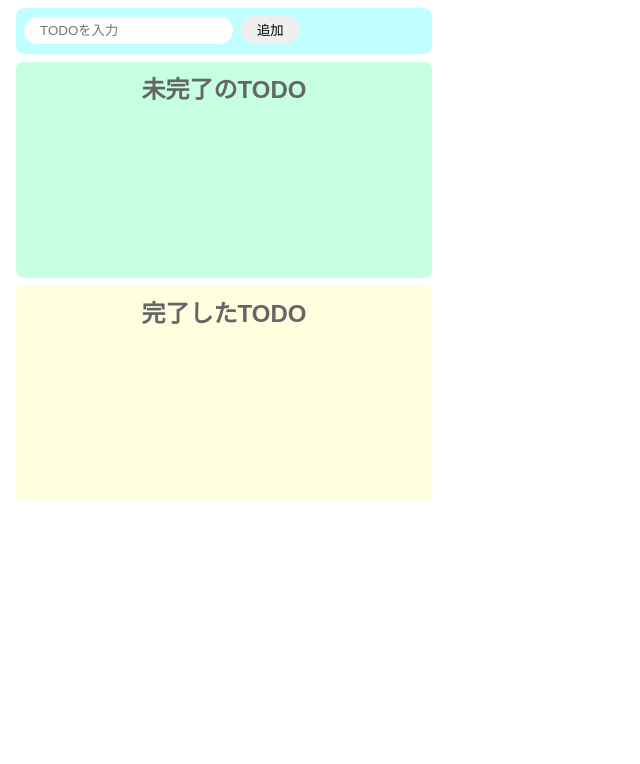
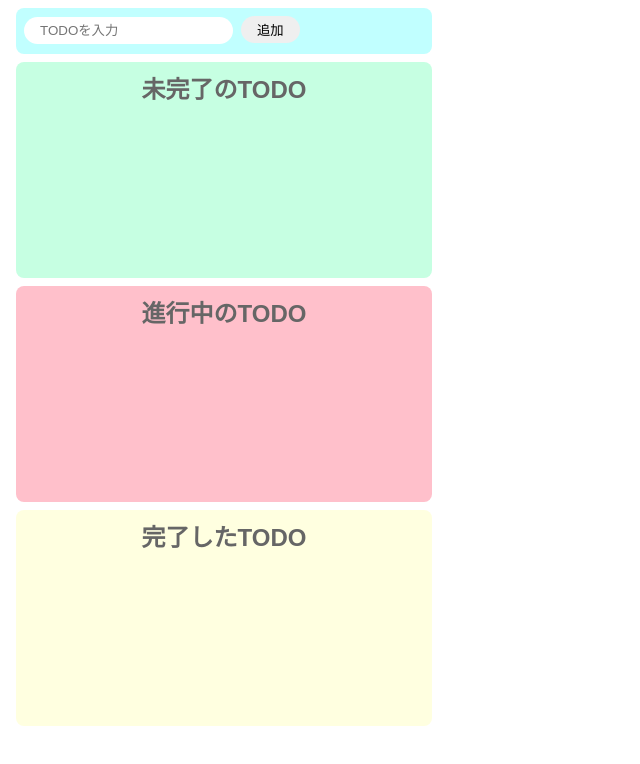
Before and after one commit to kakky08/React-TODO2, a React (Create React App) app: page / in a window 1280 px wide. Shown: the top 764 px of the page, without its empty margins (0-640 px from the left). Built offline with nearby package versions, Linux system fonts and the light colour scheme.

Commit message:
InProgress の props

```diff
--- a/src/App.jsx
+++ b/src/App.jsx
@@ -2,6 +2,7 @@ import React, { useEffect, useState } from "react";
 import "./styles.css";
 import { ToDo } from "./components/ToDo";
 import { Incomplete } from "./components/Incomplete";
+import { InProgress } from "./components/InProgress";
 
 export const App = () => {
   const [toDo, setToDo] = useState("");
@@ -77,7 +78,11 @@ export const App = () => {
         onClickDoing={onClickDoing}
         onClickDelete={onClickDelete}
       />
-
+      <InProgress
+        inProgress={inProgress}
+        onClickConplete={onClickConplete}
+        onClickReverse={onClickReverse}
+      />
       <div className="complete-area">
         <p className="title">完了したTODO</p>
         <ul>
```
